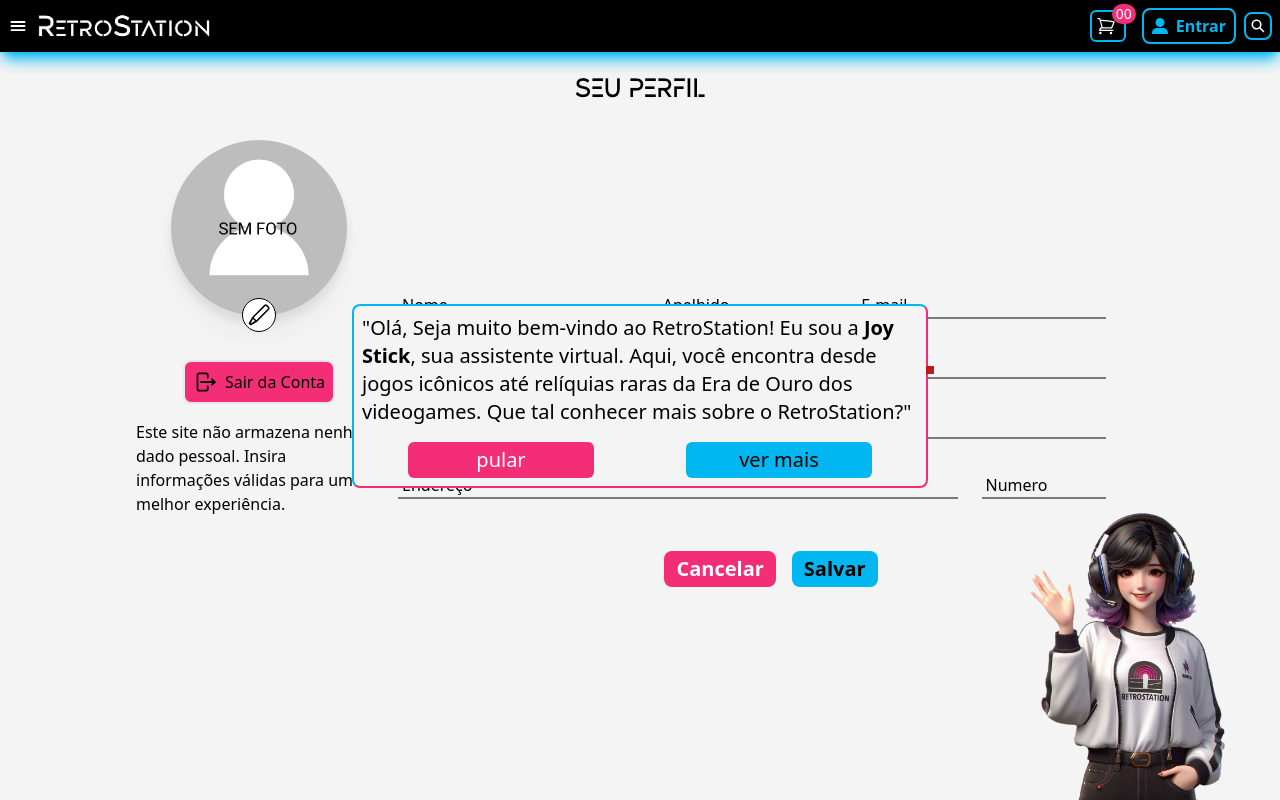
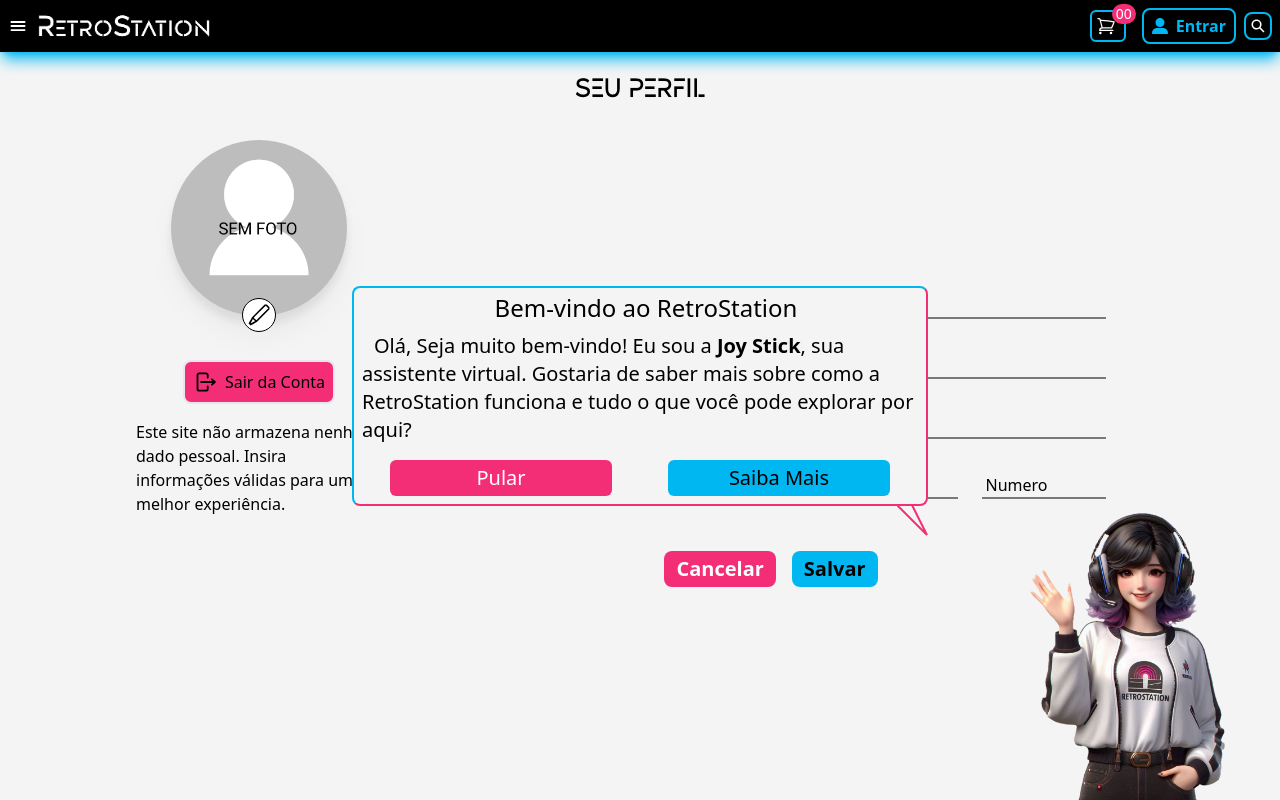
Before and after one commit to jefersonlaurentino/retrostation, a Next.js app: page /perfil in a window 1280 px wide. Built offline with nearby package versions, Linux system fonts and the light colour scheme.

Commit message:
added more functions to interactive popup

```diff
--- a/src/components/Menu/index.tsx
+++ b/src/components/Menu/index.tsx
@@ -8,8 +8,12 @@
 import { VscColorMode } from "react-icons/vsc";
 import { useContextTheme } from "@/contexts/contextThemaDark";
 import { useEffect } from "react";
+import { UsePopUp } from "@/contexts/contextNotificacao";
+import { abrirPopUpInterativo, fecharPopUpInterativo, UsePopUpInteractive } from "@/contexts/contextPopUpInteractive";
 
 export default function Menu() {
+    const { setMsgPopUp } = UsePopUp();
+    const { setPopUpMsg } = UsePopUpInteractive();
     const { DarkMode , setDarkMode , setThemeDark } = useContextTheme()
 
     useEffect(()=>{
@@ -32,6 +36,29 @@
         }
     },[DarkMode])
 
+    const deixarFeedback = () =>{
+        const text = <p>
+            Por onde você quer deixar o sem feedback?
+        </p>
+
+        setPopUpMsg({msg: text ,
+            buttonLeft: {
+                onClick: () => {
+                    fecharPopUpInterativo()
+                    location.href = 'mailto:jefersonlaurentino@outlook.com.br'
+                },
+                text: "E-mail"
+            },
+            buttonRight: {
+                onClick: () => {
+                    fecharPopUpInterativo()
+                    window.open("https://www.linkedin.com/in/jeferson-laurentino-dev", "_blank")
+                },
+                text: "Linkedin",
+            },
+        })
+    }
+
     return(
         <>
             <nav className={`menu w-full fixed h-full top-0 z-50 ${style.nav} -left-full duration-500 md:duration-700`}>
@@ -51,11 +78,11 @@
                         </Link>
                     </li>
                     <li className={style.campo_theme}>
-                        <div className="flex items-center gap-1 text-lg font-semibold p-2">
+                        <div className="flex items-center gap-1 text-lg font-semibold">
                             <VscColorMode />
                             <p>Dark-Mode</p>
                         </div>
-                        <div className="flex flex-row-reverse gap-2 leading-4 pr-3 items-center">
+                        <div className="flex flex-row-reverse gap-2 leading-4 items-center">
                             <button
                                 role="switch"
                                 aria-checked={false}
@@ -75,24 +102,47 @@
                         </Link>
                     </li>
                     <li>
-                        <Link href={'/carrinho'}
+                        <Link href={'/comprar'}
                             aria-label="Ver produtos no carrinho">
                             <IoCartSharp />
                             Carrinho
                         </Link>
                     </li>
                     <li>
-                        <Link href={'/'}
-                            aria-label="Sair da sua conta">
-                            <ImExit />
-                            Sair
+                        <Link href={'#'}
+                            onClick={()=>setMsgPopUp({checked: false , msg: 'função não adicionada'})}
+                            aria-label="informações da RetroStation">
+                            <FcAbout />
+                            Sobre Nós
                         </Link>
                     </li>
                     <li>
-                        <Link href={'/'}
+                        <Link href={'#'}
+                            onClick={()=>{
+                                abrirPopUpInterativo()
+                                setPopUpMsg({msg: <p>No momento o feedback ainda não estar pronto. Mas você pode deixar o seu Recado diretamente no meu Linkedin ou no E-mail, gostaria de deixa o seu feedback?</p> , buttonLeft: {
+                                onClick: () =>
+                                    fecharPopUpInterativo(),
+                                text: "Não"
+                                },
+                                buttonRight: {
+                                    onClick:() =>
+                                    deixarFeedback(),
+                                    text: "Sim"
+                                }
+                            })}
+                            }
                             aria-label="informações da RetroStation">
                             <FcAbout />
-                            Sobre Nós
+                            deixe o seu Feedback
+                        </Link>
+                    </li>
+                    <li>
+                        <Link href={'#'}
+                            onClick={()=>setMsgPopUp({checked: false , msg: 'função não adicionada'})}
+                            aria-label="Sair da sua conta">
+                            <ImExit />
+                            Sair da conta
                         </Link>
                     </li>
                     <button
--- a/src/components/Menu/style.module.css
+++ b/src/components/Menu/style.module.css
@@ -17,7 +17,7 @@
     }
 
     .campo_theme {
-        @apply flex justify-between gap-1 w-full rounded-md p-1 font-semibold text-xl border-2 border-secundaria mt-2;
+        @apply flex justify-between gap-1 w-full rounded-md p-2 font-semibold text-xl border-2 border-secundaria mt-2;
     }
 
     .campo_theme button {
--- a/src/components/PopUpInteractive/index.tsx
+++ b/src/components/PopUpInteractive/index.tsx
@@ -10,18 +10,21 @@
 
     return(
         <>
-        <section className="popUp_interactive fixed top-full left-0 w-full h-full z-[1000] flex flex-col justify-center gap-2 max-lg:justify-end items-center max-xl: m-auto duration-500">
-            <article className="bg-primaria text-black w-10/12 max-w-xl rounded-lg p-2 md:text-xl border-2 border-t-secundaria border-l-secundaria border-b-terciaria border-r-terciaria relative after:content-[''] after:h-2 after:w-2 after:bg-red-700 after:absolute sm:after:-right-2 max-sm:after:-bottom-2 max-sm:after:left-2/3 sm:after:top-1/3">
-                <div>
+        <section className="popUp_interactive top-full fixed left-0 w-full h-dvh z-[1000] flex flex-col justify-center gap-2 max-lg:justify-end items-center max-xl: m-auto duration-500">
+            <article className="bg-primaria text-black w-10/12 max-w-xl rounded-lg p-2 md:text-xl border-2 border-t-secundaria border-l-secundaria border-b-terciaria border-r-terciaria relative">
+                <div className="indent-3">
                     {popUpMsg?.msg}
                     <div className="flex justify-around mt-4">
-                        <button onClick={popUpMsg?.buttonLeft?.onClick} className="bg-terciaria rounded-md text-white w-2/6 p-1">{popUpMsg?.buttonLeft?.text}</button>
-                        <button onClick={popUpMsg?.buttonRight?.onClick} className="bg-secundaria rounded-md text-black w-2/6 p-1">{popUpMsg?.buttonRight?.text}</button>
+                        <button onClick={popUpMsg?.buttonLeft?.onClick} className="bg-terciaria rounded-md text-white w-2/5 p-1">{popUpMsg?.buttonLeft?.text}</button>
+                        <button onClick={popUpMsg?.buttonRight?.onClick} className="bg-secundaria rounded-md text-black w-2/5 p-1">{popUpMsg?.buttonRight?.text}</button>
                     </div>
                 </div>
+                <svg className="absolute bottom-[-34px] left-2/3 lg:left-[95%] max-sm:left-1/3" width={32} height={33} xmlns="http://www.w3.org/2000/svg">
+                    <polygon points="0,0 30,30 15,0" fill="#f4f4f4" stroke="#f42E76" strokeWidth={2}/>
+                </svg>
             </article>
             <div className="max-lg:h-2/5"></div>
-            <div className="w-72 max-lg:h-2/5 absolute bottom-0 -right-0">
+            <div className="w-72 max-lg:h-2/5 absolute bottom-0 -right-0 max-sm:-right-10">
                 <Image
                     src={popUpMsg?.joyStickBemVindo? JoyBemVindo : JoyAviso}
                     alt="Imagen da joy stick sua assistente virtual"
--- a/src/contexts/contextPopUpInteractive/index.tsx
+++ b/src/contexts/contextPopUpInteractive/index.tsx
@@ -8,7 +8,7 @@
 }
 
 type msgObjeto = {
-    msg: ReactNode; // utilize no maximo 291 caracteres para não quebrar a responsividade
+    msg: JSX.Element; // utilize no maximo 291 caracteres para não quebrar a responsividade
     buttonLeft?: {
         onClick?: () => void;
         text?: string;
@@ -26,46 +26,229 @@
     const [ popUpMsg , setPopUpMsg ] = useState<msgObjeto | null>(null)
 
     const textSaldacao = () => {
-        const text = (
-            <p>&quot;Olá, Seja muito bem-vindo ao RetroStation! Eu sou a <strong>Joy Stick</strong>, sua assistente virtual. Aqui, você encontra desde jogos icônicos até relíquias raras da Era de Ouro dos videogames. Que tal conhecer mais sobre o RetroStation?&quot;</p>
-        )
+        const text = <>
+            <h4 className="mb-3 text-center text-2xl leading-none">Bem-vindo ao RetroStation</h4>
+            <p>Olá, Seja muito bem-vindo! Eu sou a <strong>Joy Stick</strong>, sua assistente virtual. Gostaria de saber mais sobre como a RetroStation funciona e tudo o que você pode explorar por aqui?</p>
+        </>
+
+
+        // Aqui, você encontra desde jogos icônicos até relíquias raras da Era de Ouro dos videogames. Que tal conhecer mais sobre o RetroStation?
+
         setPopUpMsg({
             msg: text,
             buttonLeft: {
                 onClick: ()=> fecharPopUpInterativo(),
-                text: 'pular'
+                text: 'Pular'
             },
             buttonRight: {
                 onClick: () => textSaldacao2(),
-                text: 'ver mais',
+                text: 'Saiba Mais',
             },
             joyStickBemVindo: true,
         });
     }
 
     const textSaldacao2 = () => {
-        const text = (
-            <p>
-                muito bem Jeferson!
-            </p>
-        )
+        const text =
+            <>
+                <h4 className="mb-3 max-sm:mb-2 text-center text-2xl leading-none">O que é o RetroStation?</h4>
+                <p>
+                    O RetroStaion é um projeto de e-commerce para estudo. Focado em vendas de jogos clássicos de PS2 para PC. Aqui, você pode revirer a nostalgia de explorar e redescoblir os grandes títulos da época!
+                </p>
+            </>
+
         setPopUpMsg({
             msg: text,
             buttonLeft: {
                 onClick: ()=> textSaldacao(),
                 text: 'Voltar'},
             buttonRight: {
-                onClick: () => fecharPopUpInterativo(),
-                text: 'fim',
+                onClick: () => textSaldacao3(),
+                text: 'Saiba mais',
             },
             joyStickBemVindo: true,
+        });
+    }
+
+    const textSaldacao3 = () => {
+        const text =
+            <>
+                <h4 className="mb-3 max-sm:mb-2 text-center text-2xl leading-none">Experiêcia e Privacidade</h4>
+                <p>
+                    Para uma melhor experiêcia, forneça informações válidas. O Site não armazena seus dados, eles são salvos temporariamente no SessionStorage. Portanto, será necessário realizar um novo cadastro sempre que retornar.
+                </p>
+            </>
+
+        setPopUpMsg({
+            msg: text,
+            buttonLeft: {
+                onClick: ()=> textSaldacao2(),
+                text: 'Voltar'},
+            buttonRight: {
+                onClick: () => textSaldacao4(),
+                text: 'Saiba mais',
+            },
+            joyStickBemVindo: true,
+        });
+    }
+
+    const textSaldacao4 = () => {
+        const text =
+            <>
+                <h4 className="mb-3 text-center text-2xl leading-none">Cadastro e Login</h4>
+                <p>
+                    Cadastre-se para criar um perfil exclusivo. No cadastro, você formecerá dados como nome, e-mail, CFP , CEP e senha. Você támbem pode continuar sem cadastro, mas nesse caso não terá acesso à Experiência completa.
+                </p>
+            </>
+
+        setPopUpMsg({
+            msg: text,
+            buttonLeft: {
+                onClick: ()=> textSaldacao3(),
+                text: 'Voltar'},
+            buttonRight: {
+                onClick: () => textSaldacao5(),
+                text: 'Saiba mais',
+            },
+            joyStickBemVindo: true,
+        });
+    }
+
+    const textSaldacao5 = () => {
+        const text =
+            <>
+                <h4 className="mb-3 text-center text-2xl leading-none">Prefil e Avatar</h4>
+                <p>
+                    Personalize seu perfil e escolha um avatar que combine com você, é possivel alterar seus dados a qualquer nomento.
+                </p>
+            </>
+
+        setPopUpMsg({
+            msg: text,
+            buttonLeft: {
+                onClick: ()=> textSaldacao4(),
+                text: 'Voltar'},
+            buttonRight: {
+                onClick: () => textSaldacao6(),
+                text: 'Saiba mais',
+            },
+            joyStickBemVindo: true,
+        });
+    }
+
+    const textSaldacao6 = () => {
+        const text =
+            <>
+                <h4 className="mb-3 text-center text-2xl leading-none">Carrinho de compra</h4>
+                <p>
+                    Você pode adicionar jogos ao seu carrinho para compra-los depois. Apóis a compra, o jogo sera adicionado automaticamente à sua Biblioteca, onde você poderá ver todos os jogos adquiridos.
+                </p>
+            </>
+
+        setPopUpMsg({
+            msg: text,
+            buttonLeft: {
+                onClick: ()=> textSaldacao5(),
+                text: 'Voltar'},
+            buttonRight: {
+                onClick: () => textSaldacao7(),
+                text: 'Saiba mais',
+            },
+            joyStickBemVindo: true,
+        });
+    }
+
+    const textSaldacao7 = () => {
+        const text =
+            <>
+                <h4 className="mb-3 text-center text-2xl leading-none">Biblioteca</h4>
+                <p>
+                    Não se preocupe em comprar o mesmo jogo duas verezes! Quando o jogo estar na sua biblioteca o botão de compra muda para &quot;Na Biblioteca&quot;. Assim te mostrando que você já possui este jogo.
+                </p>
+            </>
+
+        setPopUpMsg({
+            msg: text,
+            buttonLeft: {
+                onClick: ()=> textSaldacao6(),
+                text: 'Voltar'},
+            buttonRight: {
+                onClick: () => textSaldacao8(),
+                text: 'Saiba mais',
+            },
+            joyStickBemVindo: true,
+        });
+    }
+
+    const textSaldacao8 = () => {
+        const text =
+            <>
+                <h4 className="mb-3 text-center text-2xl leading-none">Navegação E busca de jogos</h4>
+                <p>
+                    Explore nossa biblioteca com jogos em promoções e em destaque. Use a brra de busca para encontrar títulos específicos.
+                </p>
+            </>
+
+        setPopUpMsg({
+            msg: text,
+            buttonLeft: {
+                onClick: ()=> textSaldacao7(),
+                text: 'Voltar'},
+            buttonRight: {
+                onClick: () => textSaldacao9(),
+                text: 'Saiba mais',
+            },
+            joyStickBemVindo: true,
+        });
+    }
+
+    const textSaldacao9 = () => {
+        const text =
+            <>
+                <h4 className="mb-3 text-center text-2xl leading-none">validação de Idade</h4>
+                <p>
+                    Para jogos com idade mínima recomendada, solicitarenos sua idade ao acessar pela primeira vez, caso não esteja logado. Se já estiver logado, o conteúdo será exibido, desde que você tenha a idade necessária.
+                </p>
+            </>
+
+        setPopUpMsg({
+            msg: text,
+            buttonLeft: {
+                onClick: ()=> textSaldacao8(),
+                text: 'Voltar'},
+            buttonRight: {
+                onClick: () => textSaldacao10(),
+                text: 'Saiba mais',
+            },
+            joyStickBemVindo: true,
+        });
+    }
+
+    const textSaldacao10 = () => {
+        const text =
+            <>
+                <h4 className="mb-3 text-center text-2xl leading-none">Bugs</h4>
+                <p>
+                    Como o projeto ainda está em desenvolvimento, é possível que alguns bugs apareçam. Agradecemos seu feedback, seja para sugerir melhorias ou informar sobre qualquer erro que encontrar!
+                </p>
+            </>
+
+        setPopUpMsg({
+            msg: text,
+            buttonLeft: {
+                onClick: ()=> textSaldacao9(),
+                text: 'Voltar'},
+            buttonRight: {
+                onClick: () => fecharPopUpInterativo(),
+                text: 'fechar',
+            },
         });
     }
 
     useEffect(()=>{
         const msgBemVindo = sessionStorage.getItem('bemVindo')
         if (msgBemVindo === null) {
-            sessionStorage.setItem('bemVindo' , '')
+            // sessionStorage.setItem('bemVindo' , '')
             abrirPopUpInterativo()
             textSaldacao()
         }
```
Also changed, not shown: src/components/Header/index.tsx (+9 -3 lines).
